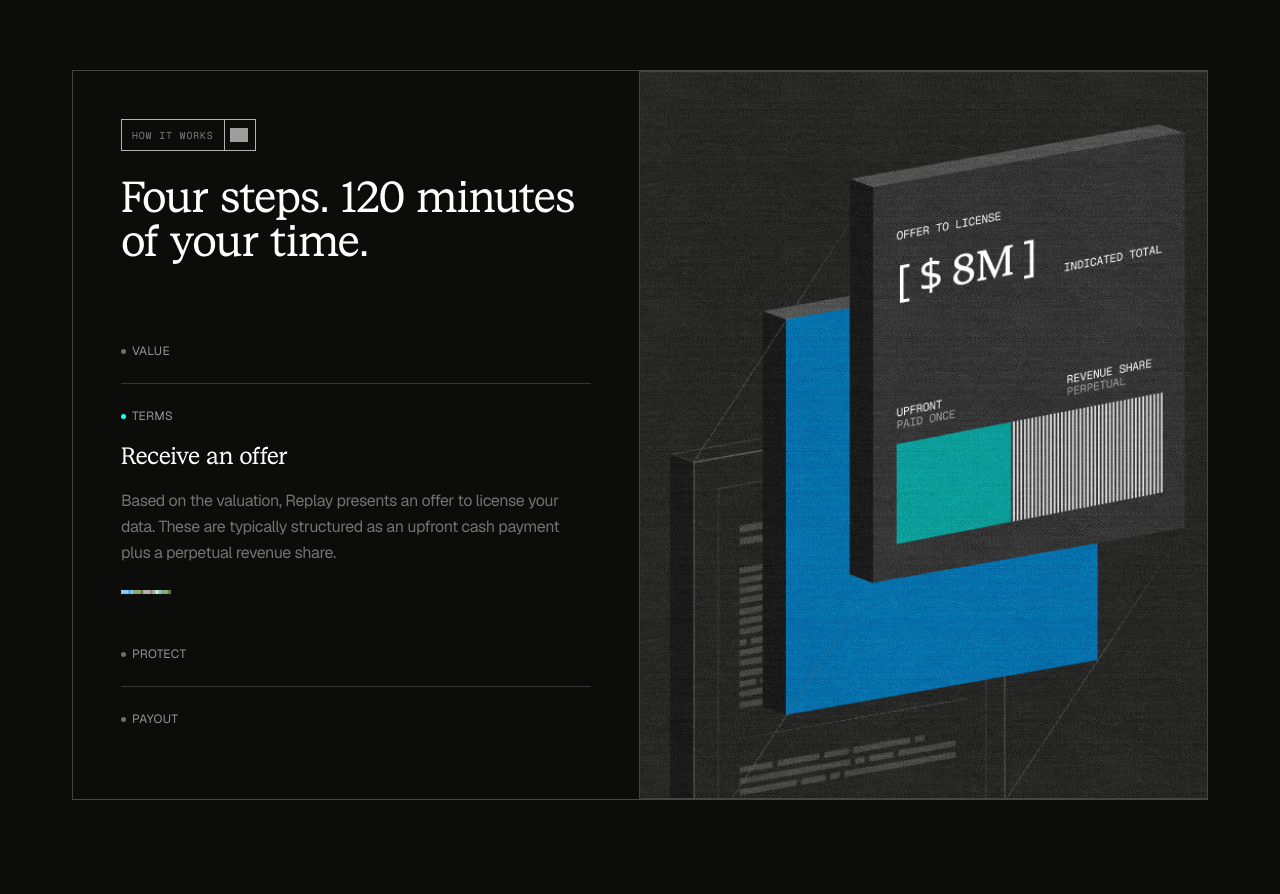
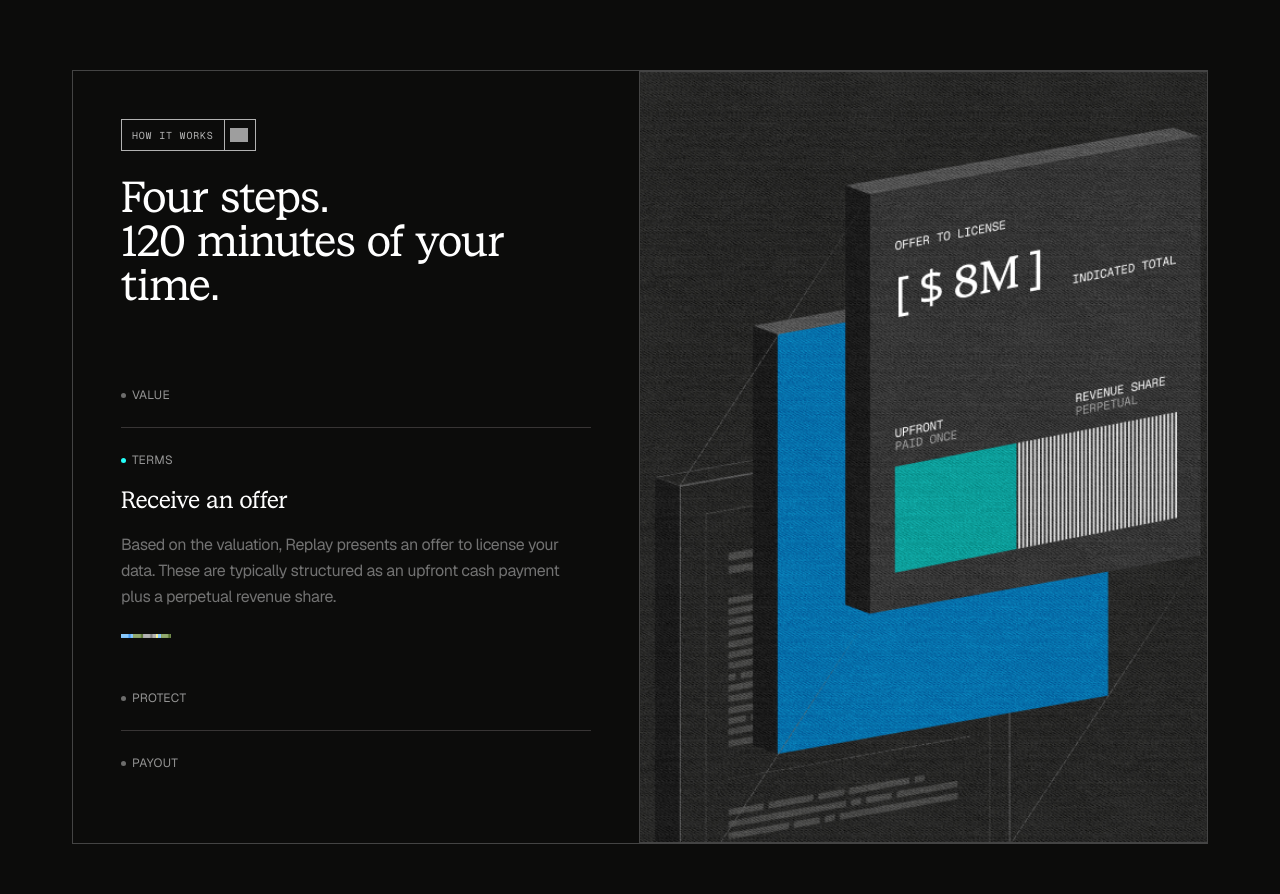
Before and after one commit to PIXELUPLABS/sunsethq, a Next.js app: page / in a window 1280 px wide. Shown: the part 3640-4534 px from the top of the page. Built offline with nearby package versions, Linux system fonts and the light colour scheme; grey boxes are pictures that could not be loaded; a web font is replaced by a local one.

Commit message:
ui: added eyebrow icons on sections

```diff
--- a/modules/landing/components/section-tag.tsx
+++ b/modules/landing/components/section-tag.tsx
@@ -4,11 +4,17 @@ type SectionTagProps = {
   label: string;
   icon?: ReactNode;
   tone?: "light" | "dark";
+  textClassName?: string;
 };
 
-export function SectionTag({ label, icon, tone = "light" }: SectionTagProps) {
+export function SectionTag({
+  label,
+  icon,
+  tone = "light",
+  textClassName,
+}: SectionTagProps) {
   const border = tone === "dark" ? "border-[#a9b8c8]" : "border-[#b2b2b2]";
-  const text = tone === "dark" ? "text-[#a9b8c8]" : "text-[#7b7b7b]";
+  const text = textClassName ?? (tone === "dark" ? "text-[#a9b8c8]" : "text-[#7b7b7b]");
 
   return (
     <div className="flex items-start">
--- a/modules/landing/components/valuation-section.tsx
+++ b/modules/landing/components/valuation-section.tsx
@@ -16,6 +16,7 @@ export function ValuationSection() {
           <div className="flex flex-col items-start gap-6">
             <SectionTag
               label="How it works"
+              textClassName="text-[#b2b2b2]"
               icon={
                 <Image
                   src="/images/how-it-works-icon.svg"
@@ -26,7 +27,9 @@ export function ValuationSection() {
               }
             />
             <h2 className="font-serif text-[32px] leading-none tracking-tight text-white sm:text-[44px]">
-              Four steps. 120 minutes of your time.
+              Four steps.
+              <br />
+              120 minutes of your time.
             </h2>
           </div>
 
```
